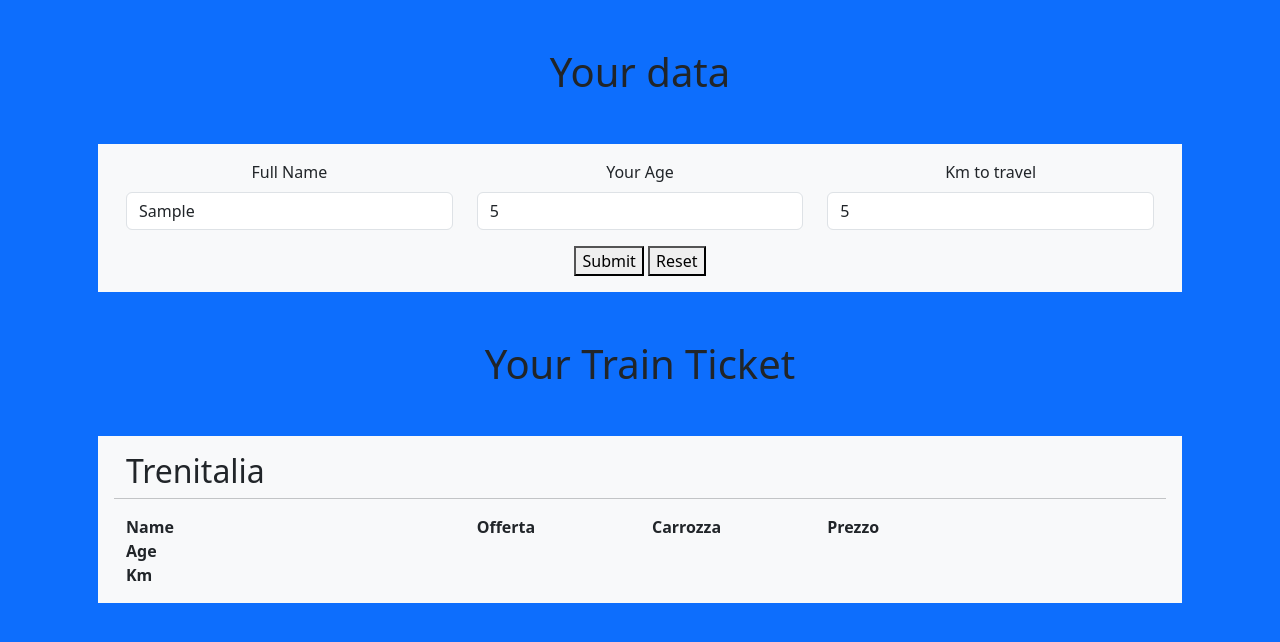
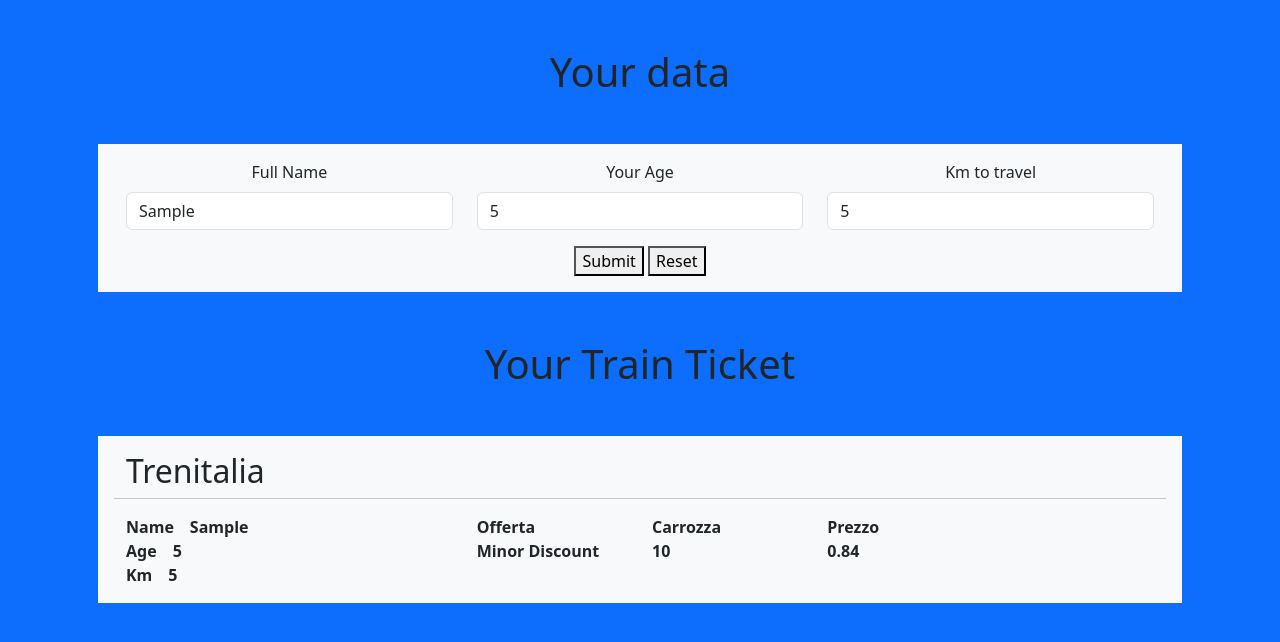
Before and after one commit to NavodContrath/js-biglietto-treno-form, a plain HTML site: page index.html in a window 1280 px wide. Both pictures are taken after typing "Sample", "5", "5" into the empty fields and a click on the button "Submit". Drawn offline with nearby package versions, Linux system fonts and the light colour scheme.

Commit message:
add milestone 3

```diff
--- a/index.html
+++ b/index.html
@@ -68,20 +68,20 @@
             <h2>Trenitalia</h2>
             <hr>
             <div class="col-4">
-                <strong class="d-block">Name<span id="ticketName"></span></strong>
-                <strong class="d-block">Age<span id="ticketAge"></span></strong>
-                <strong class="d-block">Km<span id="ticketKm"></span></strong>
+                <strong class="d-block">Name<span id="ticketName" class="mx-3"></span></strong>
+                <strong class="d-block">Age<span id="ticketAge" class="mx-3"></span></strong>
+                <strong class="d-block">Km<span id="ticketKm" class="mx-3"></span></strong>
             </div>
             <div class="col-2">
-                <strong class="d-block">Offerta<span id="ticketOffer"></span></strong>
+                <strong class="d-block">Offerta<span class="d-block" id="ticketOffer"></span></strong>
 
             </div>
             <div class="col-2">
-                <strong class="d-block">Carrozza<span id="ticketCarriage"></span></strong>
+                <strong class="d-block">Carrozza<span class="d-block" id="ticketCarriage"></span></strong>
 
             </div>
             <div class="col-2">
-                <strong class="d-block">Prezzo<span id="ticketPrice"></span></strong>
+                <strong class="d-block">Prezzo<span class="d-block" id="ticketPrice"></span></strong>
 
             </div>
         </div>
--- a/main.js
+++ b/main.js
@@ -56,6 +56,12 @@
 const fullNameEl = document.getElementById("fullname")
 const userKmEl = document.getElementById("userKm")
 const userAgeEl = document.getElementById("userAge")
+const ticketNameEl = document.getElementById("ticketName")
+const ticketAgeEl = document.getElementById("ticketAge")
+const ticketKmEl = document.getElementById("ticketKm")
+const ticketOfferEl = document.getElementById("ticketOffer")
+const ticketCarriageEl = document.getElementById("ticketCarriage")
+const ticketPriceEl = document.getElementById("ticketPrice")
 
 
 formEl.addEventListener('submit', function () {
@@ -63,20 +69,24 @@
     let travelPrice = Number(userKmEl.value) * priceKm
     if (Number(userAgeEl.value) > 65) {
         const overDiscount = travelPrice * 40 / 100
-        console.log(travelPrice);
-        console.log(overDiscount);
         const discountOver = travelPrice - overDiscount
-        console.log(discountOver.toFixed(2));
+        let offer = "Over Discount"
+        ticketPriceEl.innerText = discountOver.toFixed(2)
+        ticketOfferEl.innerText = offer
     } else if (Number(userAgeEl.value) < 18) {
         const minorDiscount = travelPrice * 20 / 100
-        console.log(travelPrice);
-        console.log(minorDiscount);
         const discountMinor = travelPrice - minorDiscount
-        console.log(discountMinor.toFixed(2));
-    } else if (isNaN(userKmEl) || isNaN(userAgeEl)) {
-        alert("please insert a numeric value")
+        let offer = "Minor Discount"
+        ticketPriceEl.innerText = discountMinor.toFixed(2)
+        ticketOfferEl.innerText = offer
     } else {
-        console.log(travelPrice);
+        let offer = "Regular"
+        ticketPriceEl.innerText = travelPrice.toFixed(2)
+        ticketOfferEl.innerText = offer
     }
+    ticketNameEl.innerText = fullNameEl.value
+    ticketAgeEl.innerText = userAgeEl.value
+    ticketKmEl.innerText = userKmEl.value
+    ticketCarriageEl.innerText = Math.floor(Math.random() * 10 + 1)
 }
 )
```
